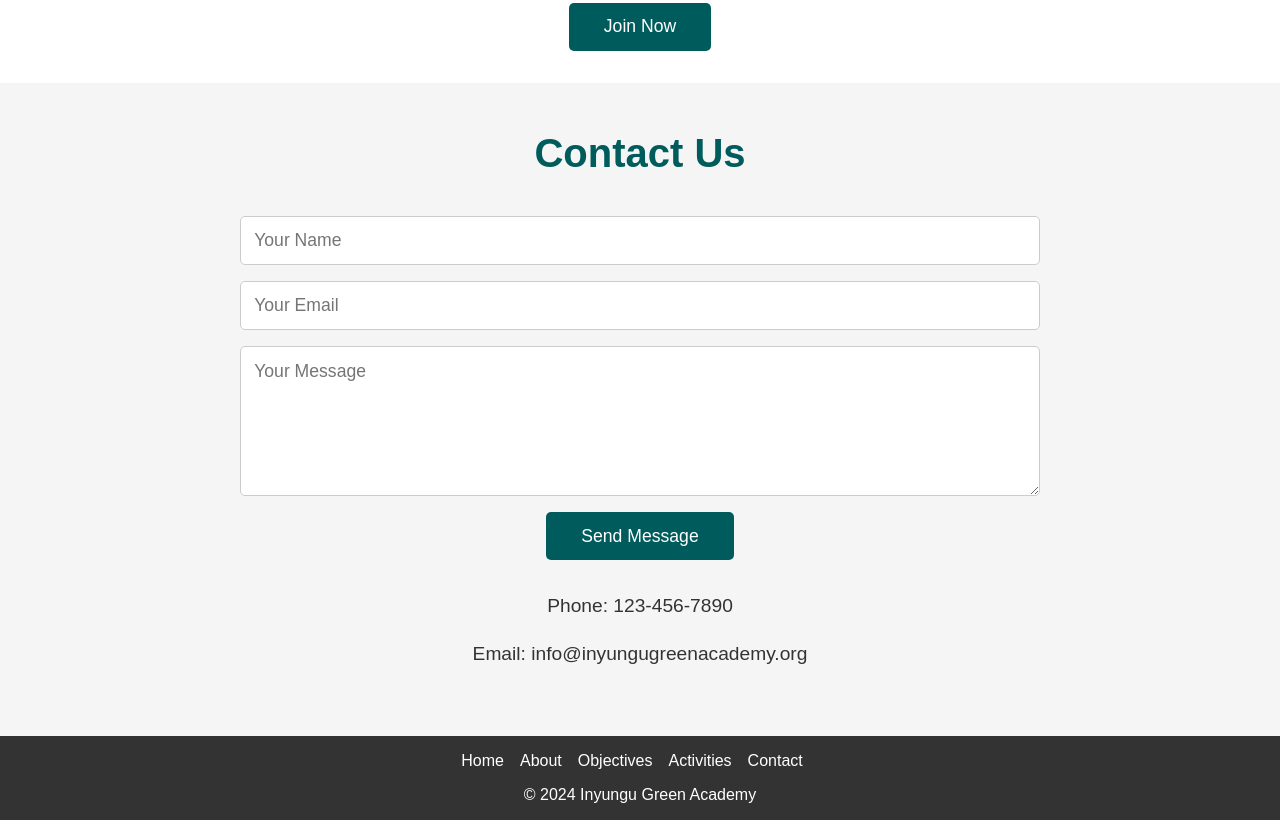
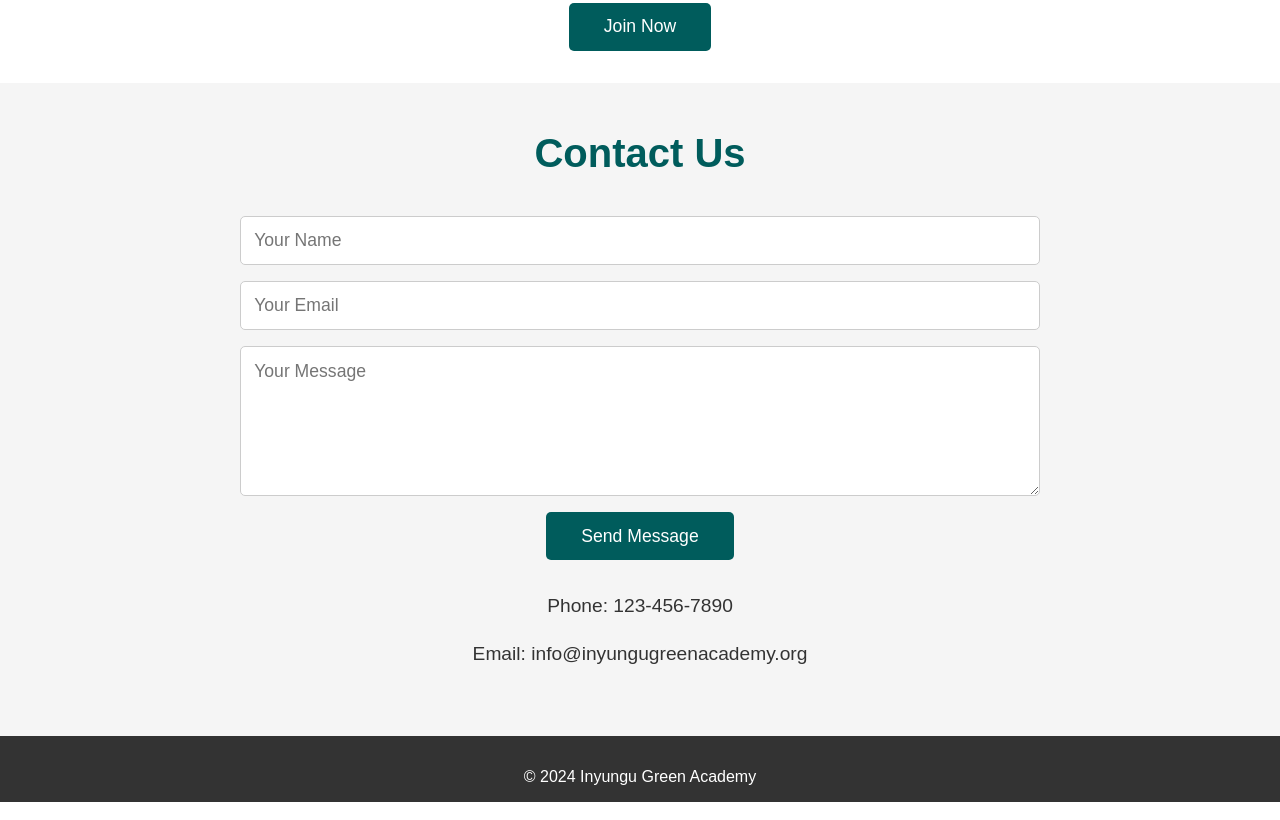
Before and after one commit to vincenttwizere/greenAcademy, a plain HTML site: page index.html in a window 1280 px wide. Shown: the part 2579-3399 px from the top of the page. Drawn offline with Linux system fonts and the light colour scheme.

Commit message:
Initial commit with project files

```diff
--- a/index.html
+++ b/index.html
@@ -132,13 +132,7 @@ index.html
     </section>
 
     <footer>
-        <ul>
-            <li><a href="#home">Home</a></li>
-            <li><a href="#about">About</a></li>
-            <li><a href="#objectives">Objectives</a></li>
-            <li><a href="#activities">Activities</a></li>
-            <li><a href="#contact">Contact</a></li>
-        </ul>
+
         <p>&copy; 2024 Inyungu Green Academy</p>
     </footer>
 
```
